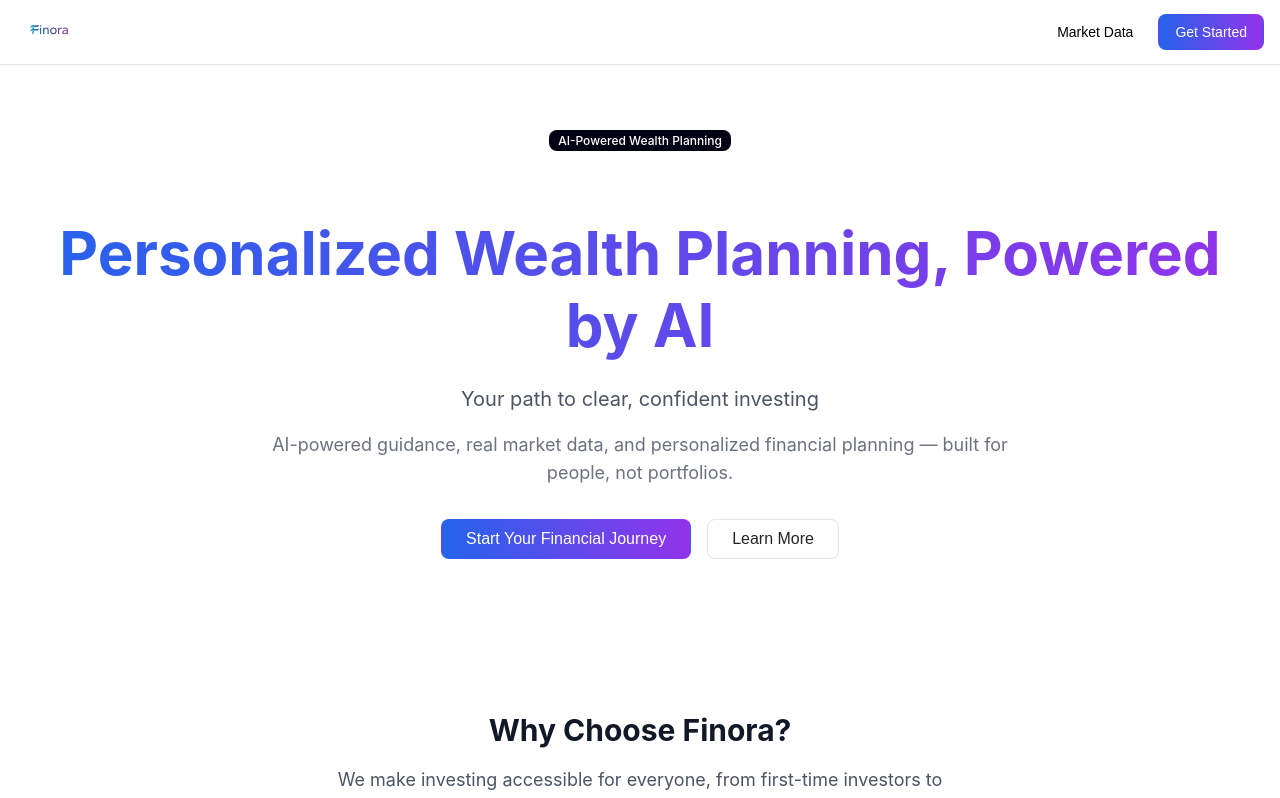
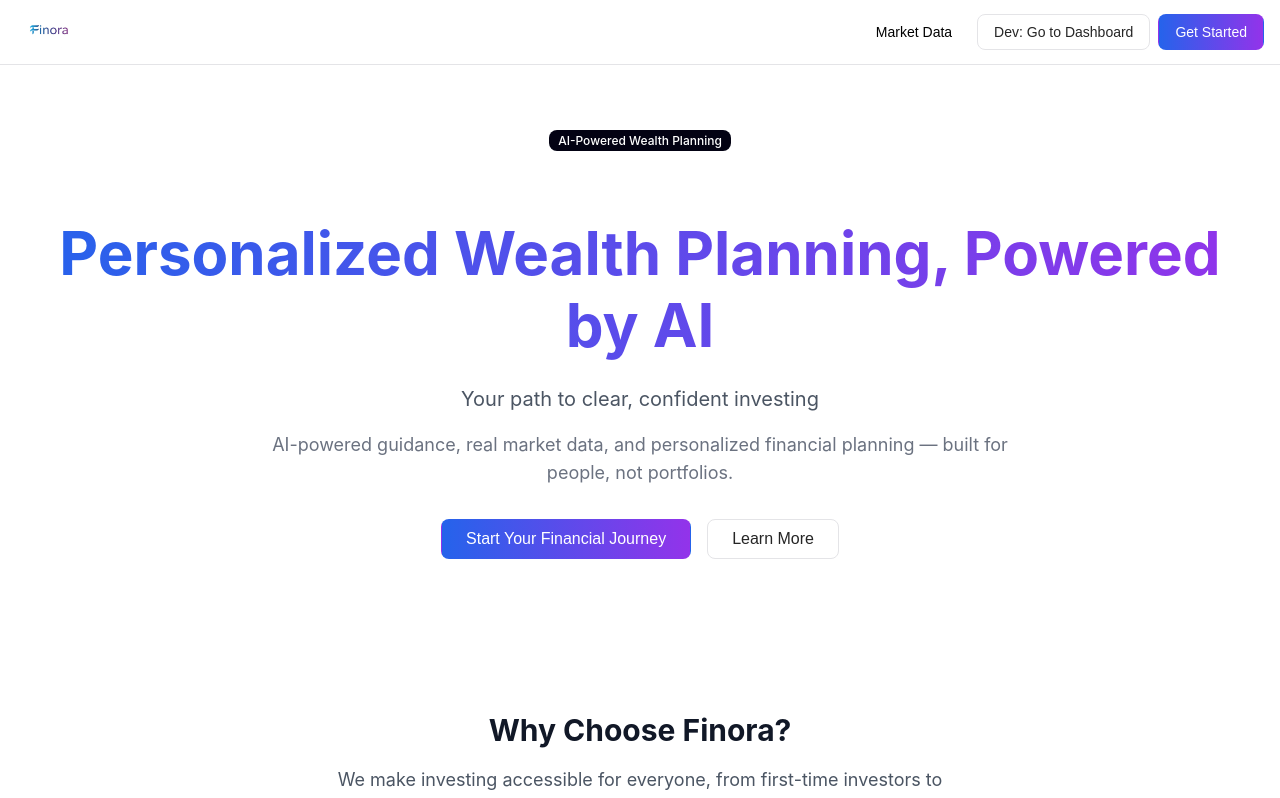
Before and after one commit to MohammedPathariya/Finora, a React (Create React App) app in the folder frontend/: page / in a window 1280 px wide. Shown: the top 798 px of the page. Built offline with nearby package versions, Linux system fonts and the light colour scheme.

Commit message:
fix: Restore developer shortcut button
Restores the 'Dev: Go to Dashboard' button on the landing page header. This developer shortcut was accidentally removed during the recent navigation refactor and is now re-implemented in the new AppHeader component.

```diff
--- a/frontend/src/App.tsx
+++ b/frontend/src/App.tsx
@@ -4,7 +4,7 @@ import { Onboarding, UserData } from './components/Onboarding.tsx';
 import { Dashboard } from './components/Dashboard.tsx';
 import { MarketDataPage, ETFData } from './components/MarketDataPage.tsx';
 import { ChatPage } from './components/ChatPage.tsx';
-import { AppHeader } from './components/AppHeader.tsx'; // Import the new header
+import { AppHeader } from './components/AppHeader.tsx';
 
 type AppState = 'landing' | 'onboarding' | 'dashboard' | 'marketData' | 'chat';
 
@@ -59,7 +59,6 @@ export default function App() {
     if (userData) {
       setCurrentState('dashboard');
     } else {
-      // Fallback in case user data is lost
       setCurrentState('onboarding');
     }
   };
@@ -68,22 +67,44 @@ export default function App() {
     setCurrentState('chat');
   };
 
-  // This function now just renders the main content area for the current page
+  // The developer shortcut function is restored here
+  const handleSkipToDashboard = async () => {
+    try {
+      const response = await fetch('http://127.0.0.1:5000/onboard/1');
+      if (!response.ok) {
+        throw new Error('Could not fetch profile for user 1. Make sure the user exists in your database.');
+      }
+      const profileData = await response.json();
+      const transformedData: UserData = {
+        name: profileData.name,
+        age: profileData.age,
+        investmentAmount: profileData.investment_amount,
+        timeHorizon: profileData.time_horizon,
+        riskTolerance: profileData.risk_tolerance,
+        investmentGoals: profileData.investment_goals.split(', '),
+        experience: profileData.experience,
+        income: 50000,
+      };
+      setUserData(transformedData);
+      setCurrentState('dashboard');
+    } catch (error) {
+      console.error(error);
+      alert(error);
+    }
+  };
+
   const renderContent = () => {
     switch (currentState) {
       case 'landing':
         return <LandingPage onGetStarted={handleGetStarted} />;
 
       case 'onboarding':
-        // The onboarding form is a full-screen experience
         return <Onboarding onComplete={handleOnboardingComplete} onBack={handleBackToLanding} />;
 
       case 'dashboard':
-        // The dashboard now only needs the user's data
         return userData ? <Dashboard userData={userData} /> : <LandingPage onGetStarted={handleGetStarted} />;
 
       case 'marketData':
-        // The market page only needs the data itself
         return <MarketDataPage etfs={marketData} isLoading={isMarketDataLoading} error={marketDataError} />;
 
       case 'chat':
@@ -96,9 +117,6 @@ export default function App() {
 
   return (
     <>
-      {/* The AppHeader is now rendered here, outside the pages.
-        It is conditionally hidden during the onboarding flow.
-      */}
       {currentState !== 'onboarding' && (
         <AppHeader
           variant={!userData ? 'landing' : 'loggedIn'}
@@ -107,6 +125,7 @@ export default function App() {
           onNavigateToMarket={handleGoToMarketData}
           onNavigateToChat={handleGoToChat}
           onGoToDashboard={handleGoToDashboard}
+          onSkipToDashboard={handleSkipToDashboard} // Pass the function to the header
           showRefreshButton={currentState === 'marketData'}
           isRefreshing={isMarketDataLoading}
           onRefresh={fetchMarketData}
--- a/frontend/src/components/AppHeader.tsx
+++ b/frontend/src/components/AppHeader.tsx
@@ -2,6 +2,7 @@ import { Button } from "./ui/button.tsx";
 import { MessageSquare, RefreshCw } from "lucide-react";
 import './AppHeader.css';
 
+// The props interface is updated to accept the developer shortcut function
 interface AppHeaderProps {
   variant: 'landing' | 'loggedIn';
   onGoHome: () => void;
@@ -9,6 +10,7 @@ interface AppHeaderProps {
   onNavigateToChat?: () => void;
   onGetStarted?: () => void;
   onGoToDashboard?: () => void;
+  onSkipToDashboard?: () => void; // For the dev button
   showRefreshButton?: boolean;
   isRefreshing?: boolean;
   onRefresh?: () => void;
@@ -21,6 +23,7 @@ export function AppHeader({
   onNavigateToChat,
   onGetStarted,
   onGoToDashboard,
+  onSkipToDashboard,
   showRefreshButton,
   isRefreshing,
   onRefresh
@@ -46,6 +49,8 @@ export function AppHeader({
   const LandingButtons = () => (
     <>
       <Button variant="ghost" onClick={onNavigateToMarket}>Market Data</Button>
+      {/* The "Dev: Go to Dashboard" button is now part of this component */}
+      <Button variant="outline" onClick={onSkipToDashboard}>Dev: Go to Dashboard</Button>
       <Button onClick={onGetStarted} className="get-started-btn">Get Started</Button>
     </>
   );
```
